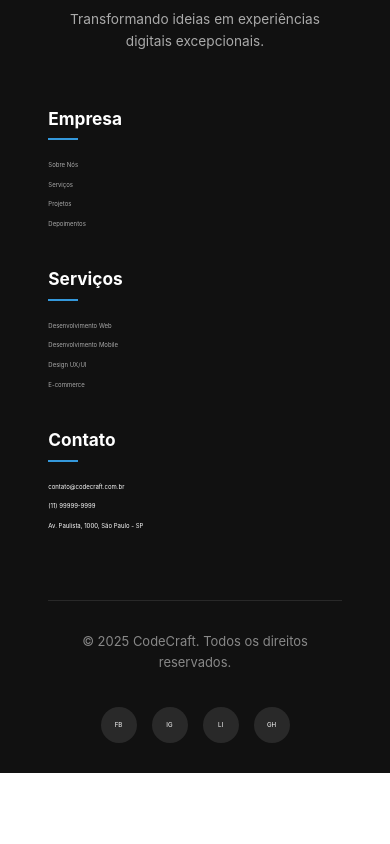
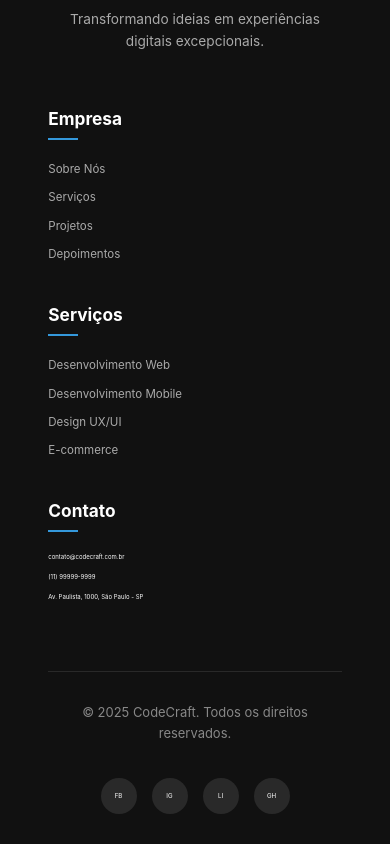
Before and after one commit to pedromoitinho/codecraft, a React (Vite) app: page / in a window 390 px wide. Shown: the part 7872-8716 px from the top of the page. Before the commit the page ends 8645 px from the top, so only its background shows below. Built offline with nearby package versions, Linux system fonts and the light colour scheme.

Commit message:
footer size fix

```diff
--- a/src/components/Footer/Footer.css
+++ b/src/components/Footer/Footer.css
@@ -147,4 +147,8 @@
 	.copyright {
 		text-align: center;
 	}
+
+	.footer-column ul li a {
+		font-size: 0.8rem;
+	}
 }
--- a/src/components/Projects/Projects.css
+++ b/src/components/Projects/Projects.css
@@ -131,4 +131,8 @@
 	.projects-grid {
 		grid-template-columns: 1fr;
 	}
+
+	.project-link {
+		font-size: 0.7rem;
+	}
 }
```
